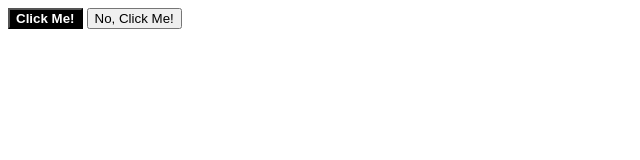
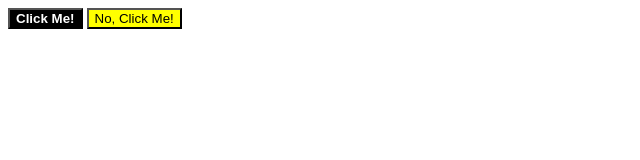
Before and after one commit to Fospx/grouping-selectorMP, a plain HTML site: page index.html in a window 1280 px wide. Shown: the whole page, without its empty margins (0-640 px from the left). Drawn offline with Linux system fonts and the light colour scheme.

Commit message:
edited "no-click-me"
added yellow background

```diff
--- a/styles.css
+++ b/styles.css
@@ -3,3 +3,7 @@
     color: white;
     font-weight: bold;
 }
+
+.no-click-me {
+    background-color: yellow;
+}
```
